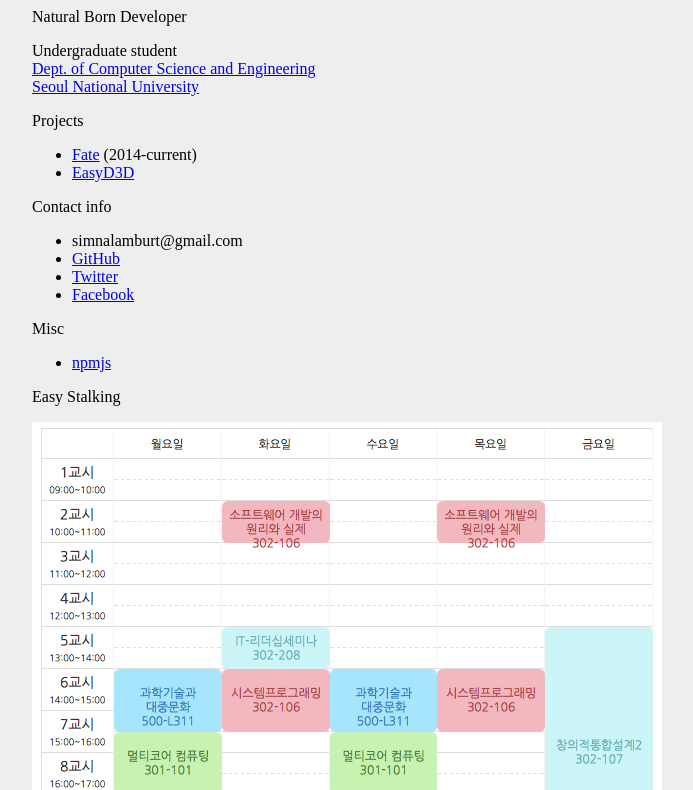
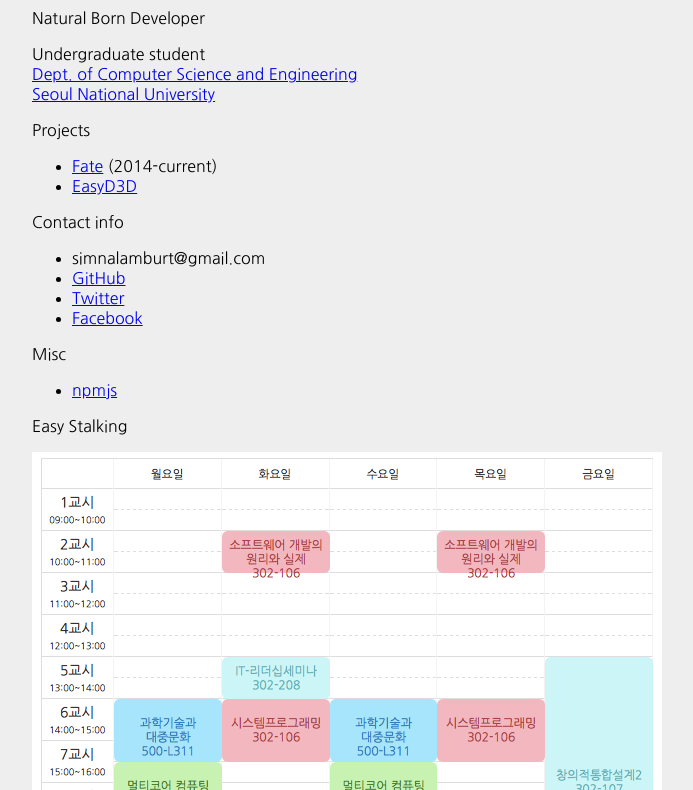
Before and after one commit to simnalamburt/hyeon.me, a plain HTML site: page index.html in a window 1280 px wide. Shown: the part 85-875 px from the top of the page, without its empty margins (293-986 px from the left). Drawn offline with Linux system fonts and the light colour scheme.

Commit message:
Better font

```diff
--- a/main.css
+++ b/main.css
@@ -1,8 +1,11 @@
+@import url(http://fonts.googleapis.com/earlyaccess/nanumgothic.css);
+
 body {
   max-width: 630px;
   margin: 0 auto;
   padding: 10px;
   background: #EEE;
+  font-family: "Nanum Gothic", sans-serif;
 }
 
 body > h1 {
```
